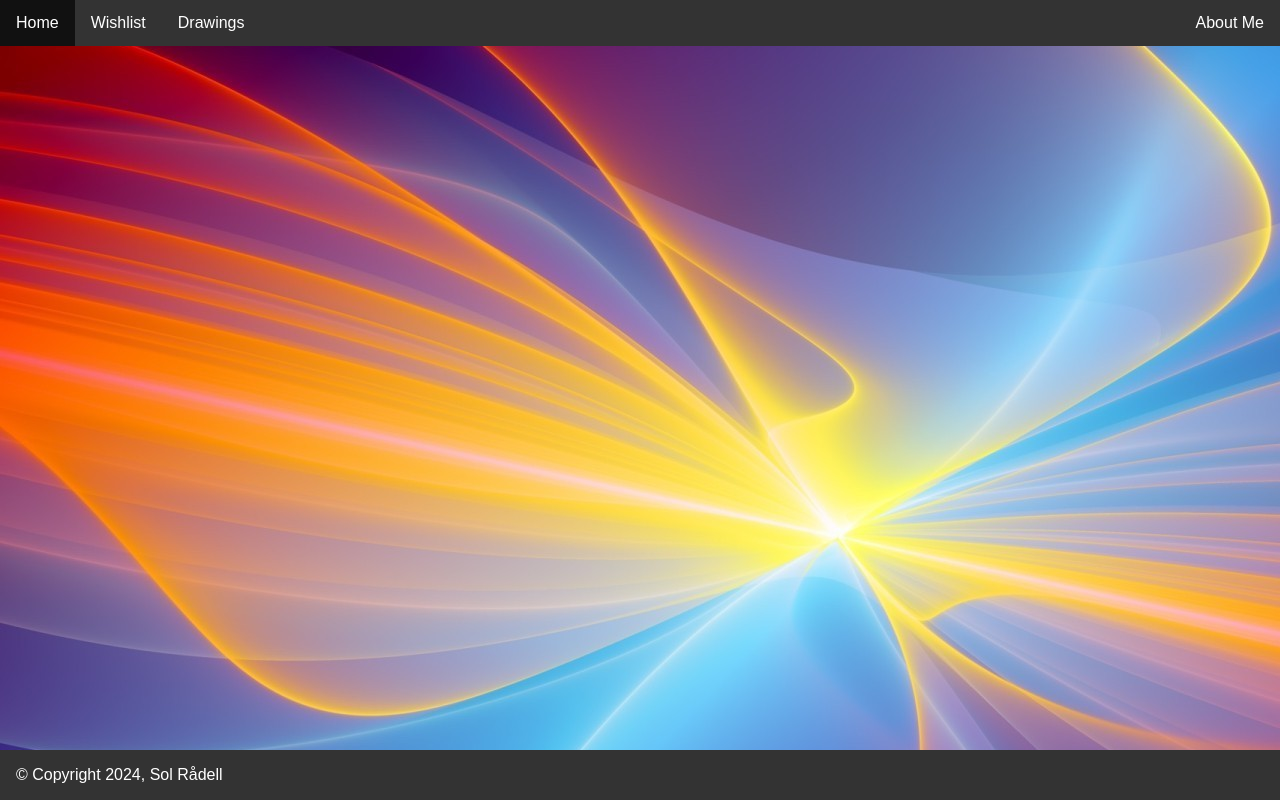
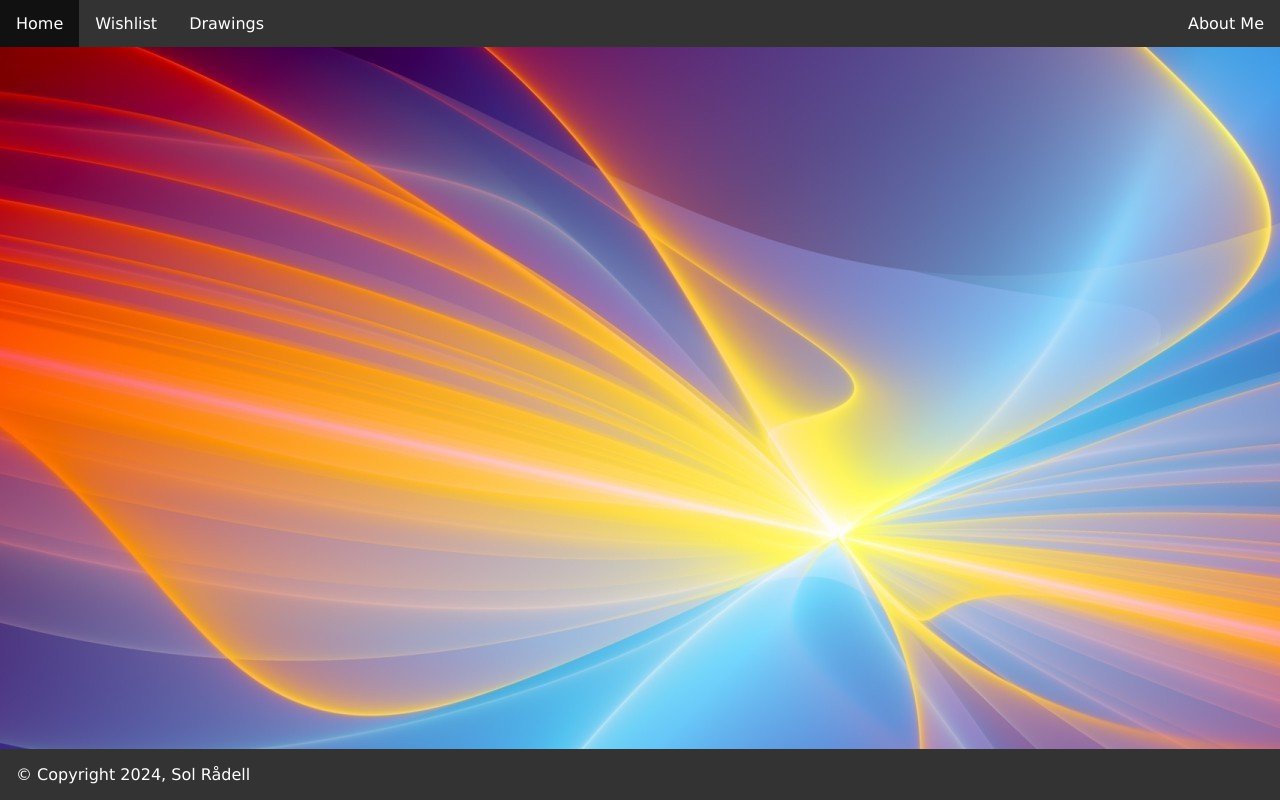
Before and after one commit to marcusradell/lab-html-css, a plain HTML site: page index.html in a window 1280 px wide. Drawn offline with Linux system fonts and the light colour scheme.

Commit message:
set font

```diff
--- a/styles.css
+++ b/styles.css
@@ -1,5 +1,6 @@
 body {
-  font-family: Arial, sans-serif;
+  font-family: "Lucida Sans", "Lucida Sans Regular", "Lucida Grande",
+    "Lucida Sans Unicode", Geneva, Verdana, sans-serif;
   background-color: white;
   margin: 0;
   padding: 0;
```
